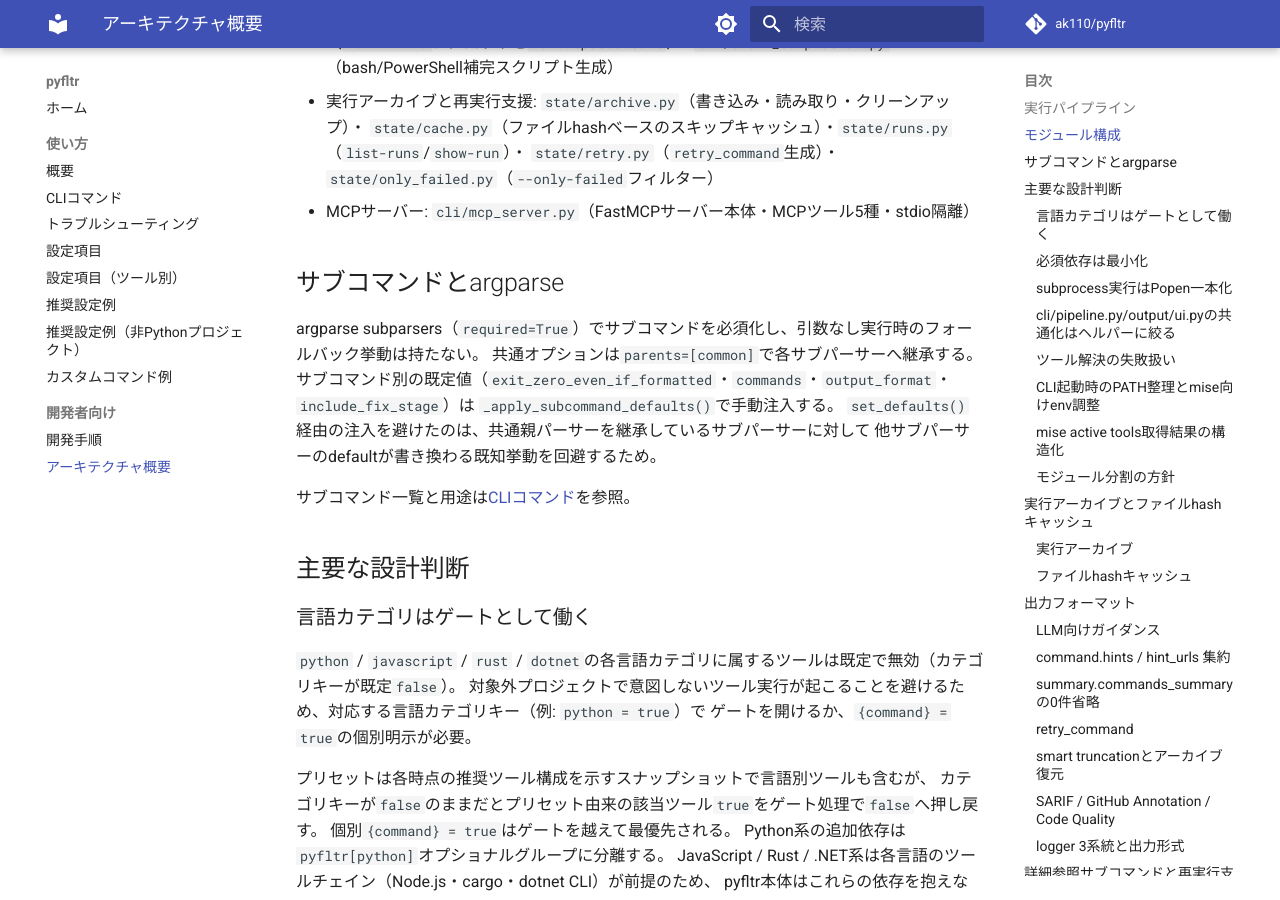
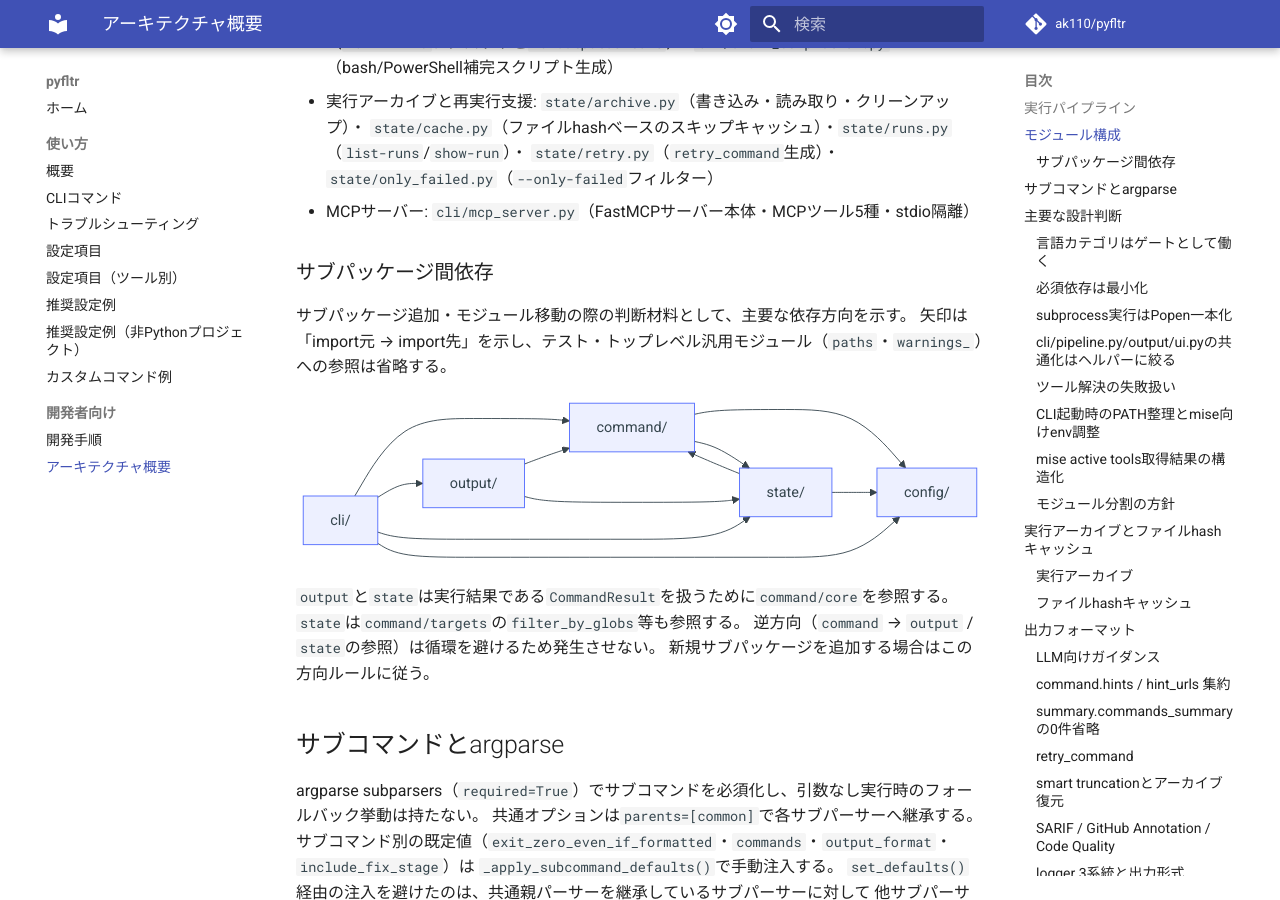
Before and after one commit to ak110/pyfltr, an MkDocs documentation site: the page built from docs/development/architecture.md, in a window 1280 px wide and 900 px high, scrolled down 1450 px. Built offline with MkDocs 1.6.1 and Material for MkDocs 9.7.7, drawn with Linux system fonts in a browser that asks for light colours; comment, search, counter and statistics services are not loaded.

Commit message:
docs(claude-md): リファクタリング後の運用知見を注意点節とアーキテクチャ図に追記する
- two-step formatter4種の重複統合を別計画として切り出した方針と
  pylint duplicate-code抑制の経緯
- pyrightが同一サブパッケージ内ローカルimportを誤検知する事象と
  command/dispatcher.pyでのモジュールレベルimport統一方針
- BUILTIN_COMMANDSがcommand/builtin.pyを実体としつつconfig/config.pyから
  再エクスポートされている経緯
- monkeypatch.setattr等の文字列パス引数は静的解析で検出できないため、
  リファクタリング時はgrep全文検索で網羅置換する方針
- サブパッケージ間依存方向のMermaid図をアーキテクチャ概要に追加

Co-Authored-By: Claude Opus 4.7 (1M context) <noreply@anthropic.com>

````diff
--- a/docs/development/architecture.md
+++ b/docs/development/architecture.md
@@ -57,6 +57,35 @@ TUI/非TUIの分岐はこの関数の内側で行い、パイプライン共通
   `state/cache.py`（ファイルhashベースのスキップキャッシュ）・`state/runs.py`（`list-runs`/`show-run`）・
   `state/retry.py`（`retry_command`生成）・`state/only_failed.py`（`--only-failed`フィルター）
 - MCPサーバー: `cli/mcp_server.py`（FastMCPサーバー本体・MCPツール5種・stdio隔離）
+
+### サブパッケージ間依存
+
+サブパッケージ追加・モジュール移動の際の判断材料として、主要な依存方向を示す。
+矢印は「import元 → import先」を示し、テスト・トップレベル汎用モジュール（`paths`・`warnings_`）への参照は省略する。
+
+```mermaid
+flowchart LR
+    cli[cli/]
+    command[command/]
+    output[output/]
+    state[state/]
+    config[config/]
+    cli --> command
+    cli --> output
+    cli --> state
+    cli --> config
+    command --> config
+    command --> state
+    output --> command
+    output --> state
+    state --> command
+    state --> config
+```
+
+`output`と`state`は実行結果である`CommandResult`を扱うために`command/core`を参照する。
+`state`は`command/targets`の`filter_by_globs`等も参照する。
+逆方向（`command` → `output` / `state`の参照）は循環を避けるため発生させない。
+新規サブパッケージを追加する場合はこの方向ルールに従う。
 
 ## サブコマンドとargparse
 
````
Also changed, not shown: CLAUDE.md (+17 -1 lines).
